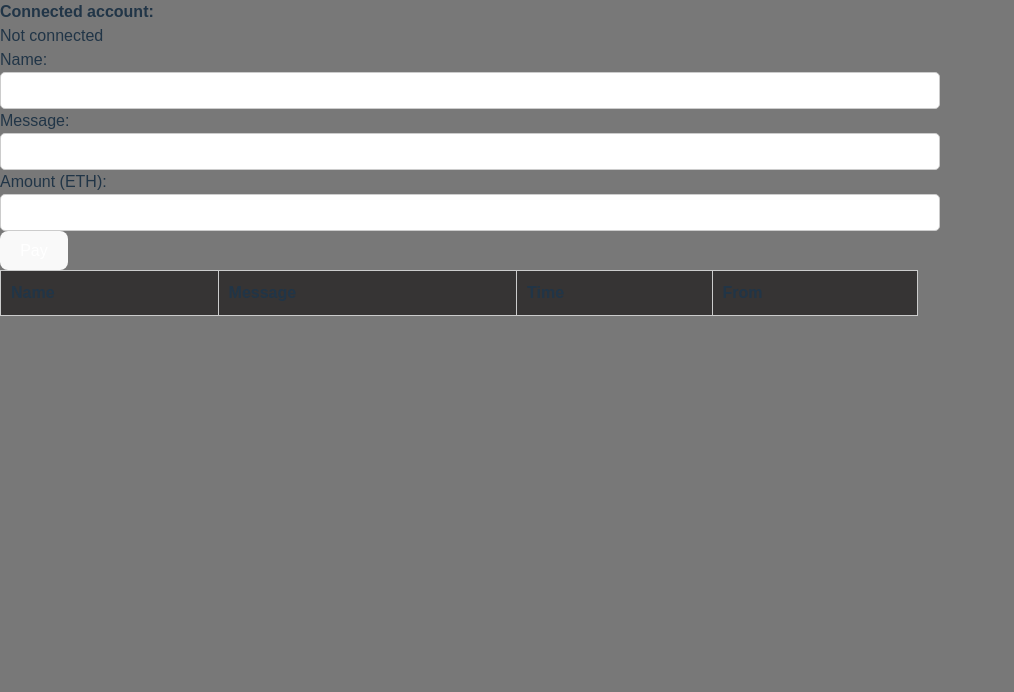
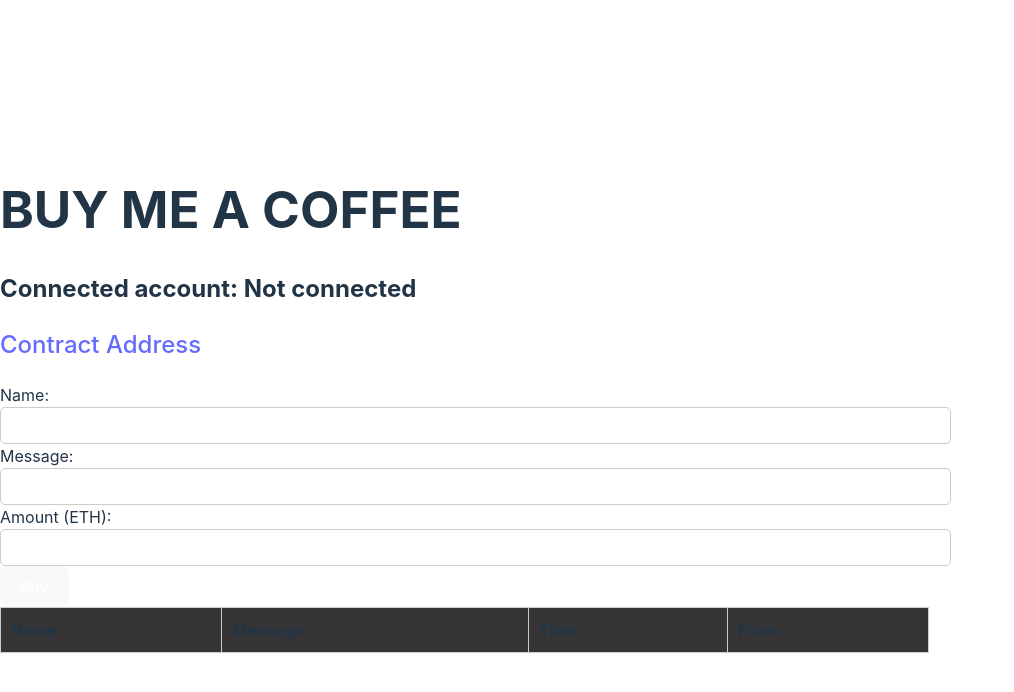
Before and after one commit to agustinlopez1999/BuyMeACoffeeDapp, a React (Vite) app in the folder client/: page / in a window 1280 px wide. Shown: the top 692 px of the page, without its empty margins (0-1014 px from the left). Built offline with nearby package versions, Linux system fonts and the light colour scheme.

Commit message:
contract address link added

```diff
--- a/client/src/App.css
+++ b/client/src/App.css
@@ -1,5 +1,5 @@
 body {
-  background-color: #787878; /* Change this color to your desired background color */
+  background-color: #4a4949; /* Change this color to your desired background color */
   font-family: sans-serif;
   margin: 0;
   padding: 0;
--- a/client/src/App.jsx
+++ b/client/src/App.jsx
@@ -3,7 +3,7 @@ import abi from "./contractJson/BuyMeACoffee.json";
 import { ethers } from "ethers";
 import Memos from './components/Memos';
 import Buy from './components/Buy';
-import './App.css';
+//import './App.css';
 
 function App() {
   const [state, setState] = useState({
@@ -52,7 +52,9 @@ function App() {
 
   return (
     <div className="App">
-      <b>Connected account:</b> {account}
+      <h1>BUY ME A COFFEE</h1>
+      <h2>Connected account: {account}</h2>
+      <h2><a target="_blank" href="https://sepolia.etherscan.io/address/0xF3F4B1Bc2466707b7C1290fB9f073369D6DE5d8B">Contract Address</a></h2>
       <Buy state={state}></Buy>
       <Memos state={state}></Memos>
     </div>
```
